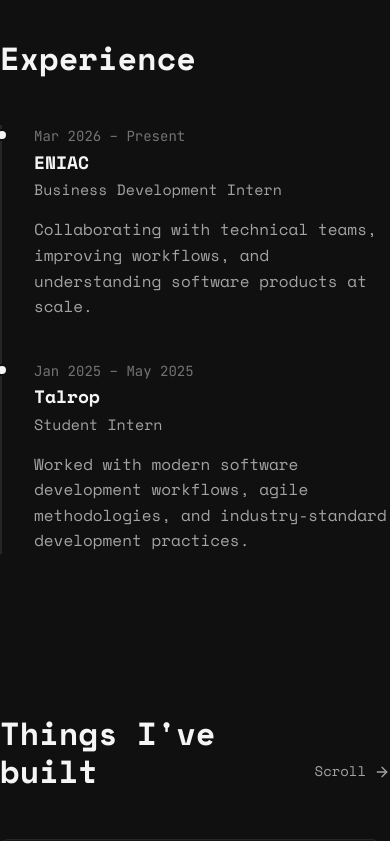
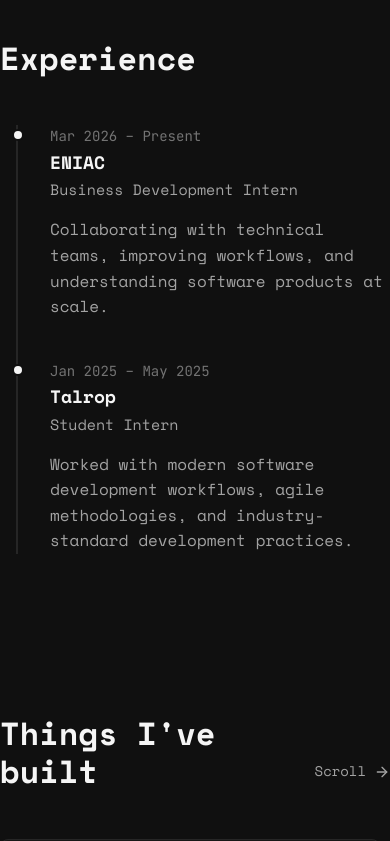
Before and after one commit to LyfSeeker/My-Portfolio, a React (Vite) app: page / in a window 390 px wide. Shown: the part 1780-2621 px from the top of the page. Built offline with nearby package versions, Linux system fonts and the light colour scheme.

Commit message:
fix: remove vercel tool tag and fix timeline alignment on mobile

```diff
--- a/src/App.css
+++ b/src/App.css
@@ -357,6 +357,7 @@ main {
 .timeline {
   border-left: 2px solid var(--border);
   padding-left: 2rem;
+  margin-left: 1rem;
   display: flex;
   flex-direction: column;
   gap: 2.5rem;
--- a/src/App.jsx
+++ b/src/App.jsx
@@ -282,7 +282,6 @@ function App() {
             <div className="skill-list">
               <span className="skill-tag">Git & GitHub</span>
               <span className="skill-tag">Docker</span>
-              <span className="skill-tag">Vercel & Render</span>
             </div>
           </div>
         </section>
```
